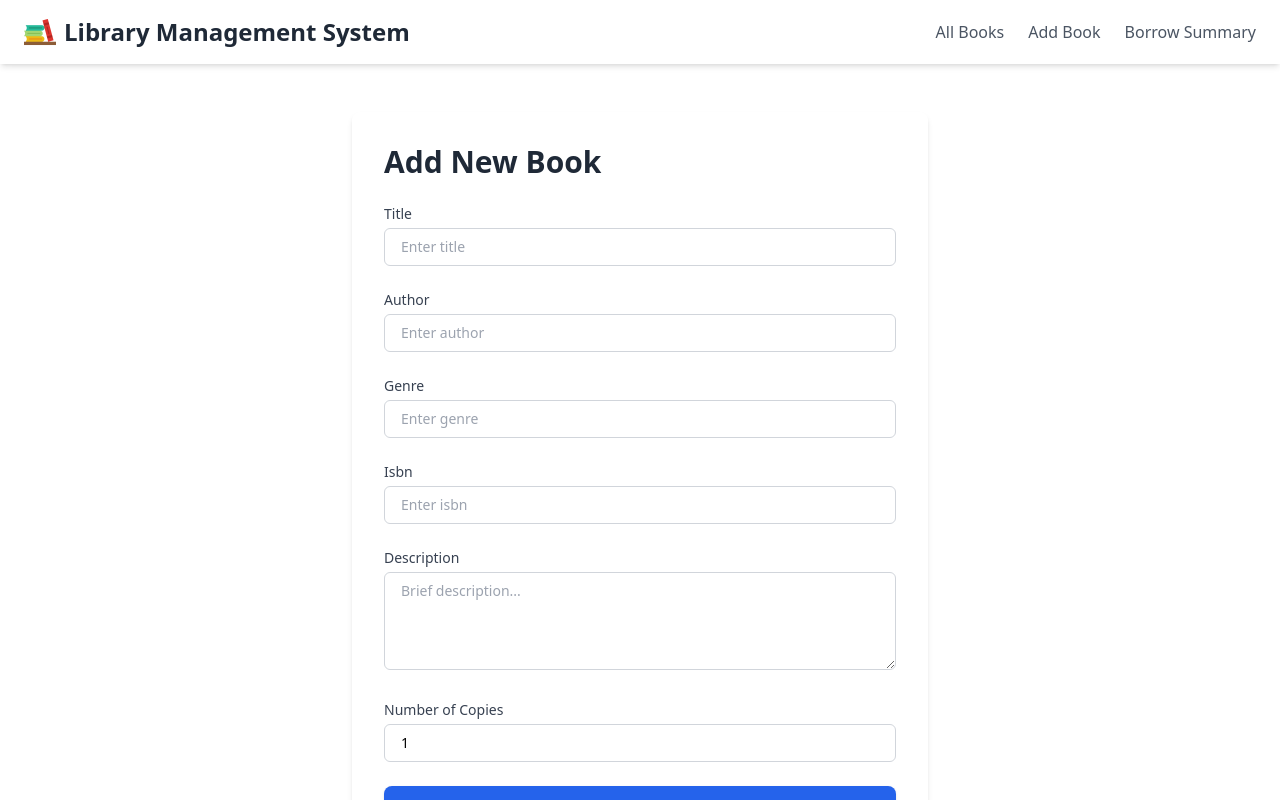
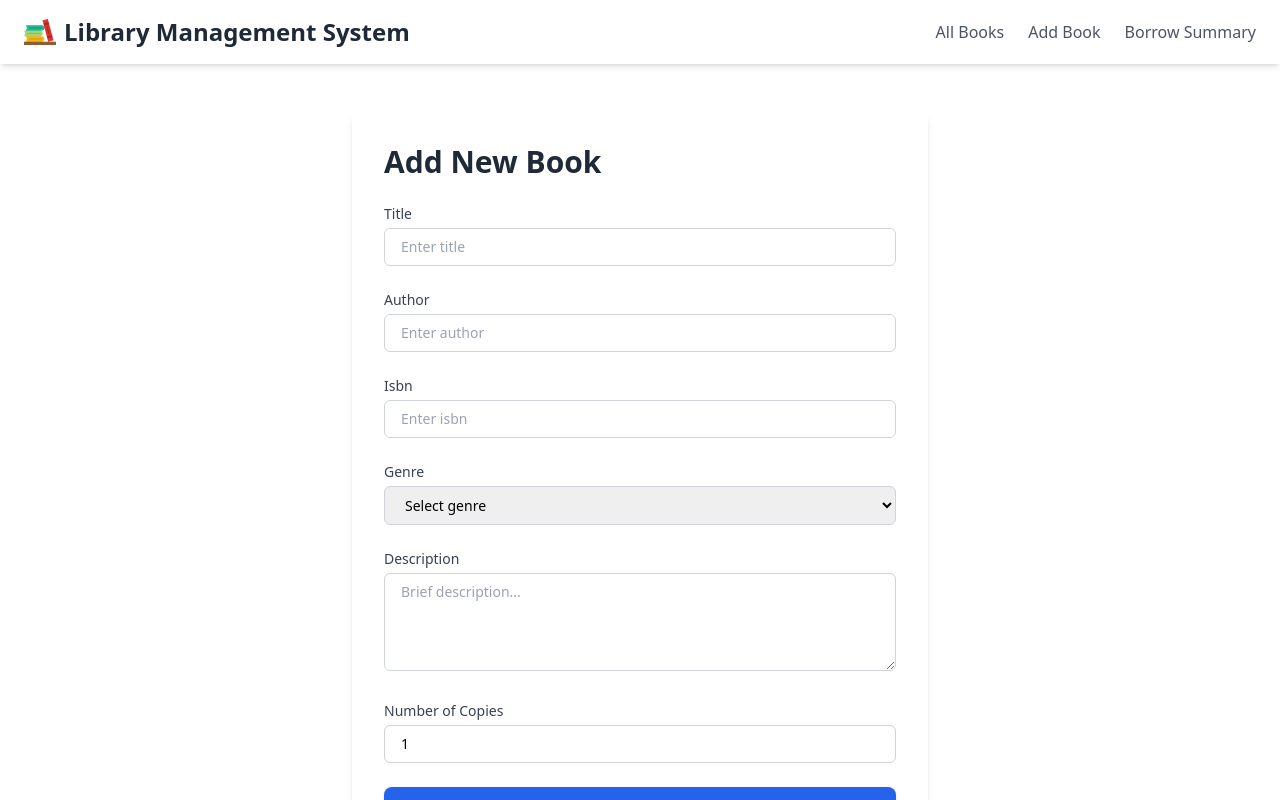
Before and after one commit to rudraprotapchakraborty/B5-Assignment-4, a React (Vite) app: page /create-book in a window 1280 px wide. Shown: the top 800 px of the page. Built offline with nearby package versions, Linux system fonts and the light colour scheme.

Commit message:
updated add book genre

```diff
--- a/src/features/books/AddBook.tsx
+++ b/src/features/books/AddBook.tsx
@@ -4,6 +4,15 @@ import { useState } from "react";
 import { toast } from "react-toastify";
 
 export default function AddBook() {
+  const genres = [
+    "FICTION",
+    "NON_FICTION",
+    "SCIENCE",
+    "HISTORY",
+    "BIOGRAPHY",
+    "FANTASY",
+  ] as const;
+
   const [form, setForm] = useState({
     title: "",
     author: "",
@@ -33,9 +42,6 @@ export default function AddBook() {
       await addBook(form).unwrap();
       toast.success("Book added successfully!");
       navigate("/books");
-      // setTimeout(() => {
-      //   window.location.reload();
-      // }, 1000);
     } catch {
       toast.error("Failed to add book.");
     }
@@ -50,7 +56,7 @@ export default function AddBook() {
         Add New Book
       </h2>
 
-      {["title", "author", "genre", "isbn"].map((field) => (
+      {["title", "author", "isbn"].map((field) => (
         <div key={field}>
           <label className="block text-sm font-medium text-gray-700 mb-1 capitalize">
             {field}
@@ -65,6 +71,28 @@ export default function AddBook() {
           />
         </div>
       ))}
+
+      <div>
+        <label className="block text-sm font-medium text-gray-700 mb-1 capitalize">
+          genre
+        </label>
+        <select
+          name="genre"
+          value={form.genre}
+          onChange={handleChange}
+          className="w-full border border-gray-300 rounded-md px-4 py-2 text-sm focus:ring-2 focus:ring-blue-500 focus:outline-none transition"
+          required
+        >
+          <option value="" disabled>
+            Select genre
+          </option>
+          {genres.map((g) => (
+            <option key={g} value={g}>
+              {g.replace("_", " ")}
+            </option>
+          ))}
+        </select>
+      </div>
 
       <div>
         <label className="block text-sm font-medium text-gray-700 mb-1">
```
